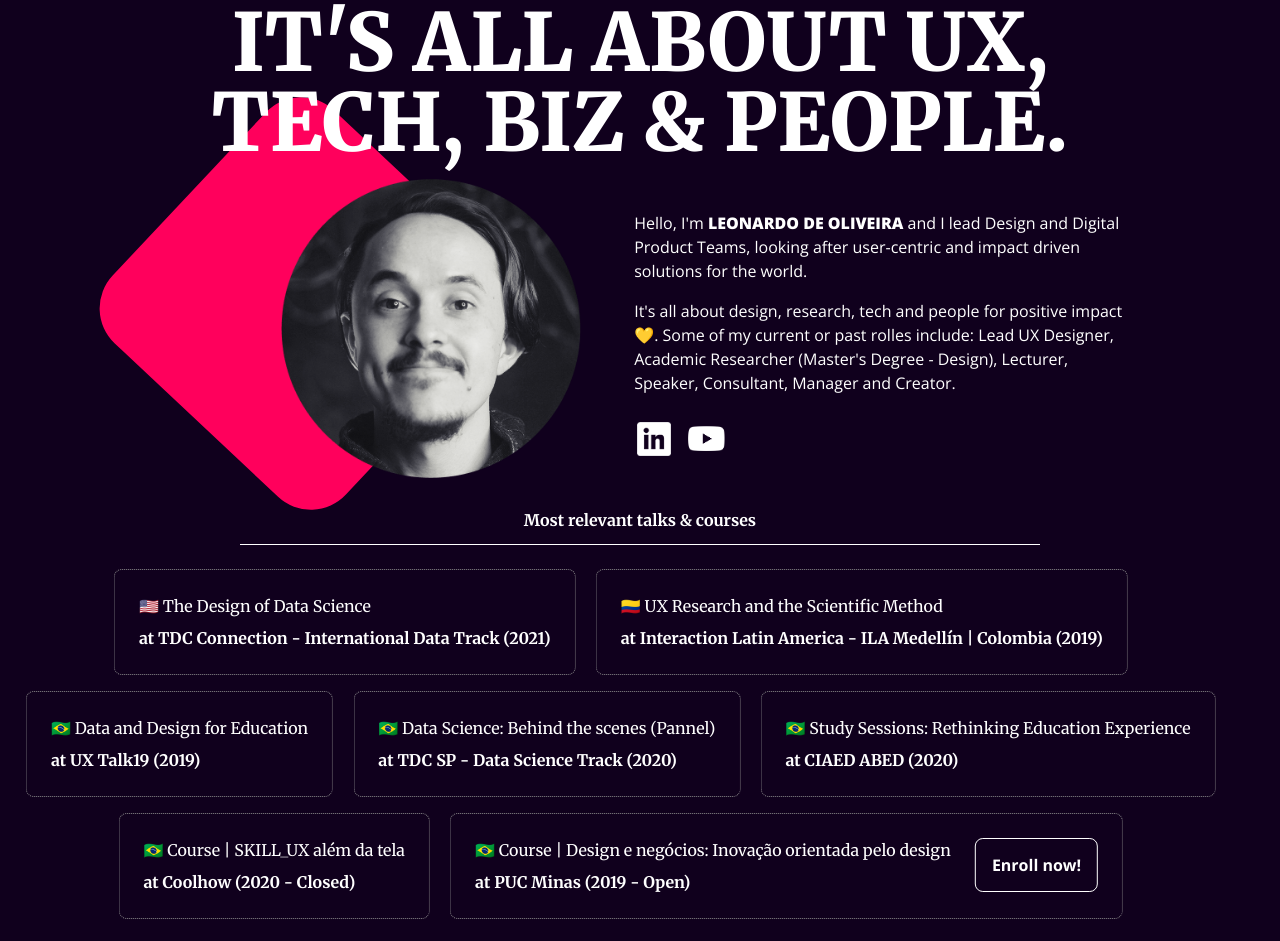
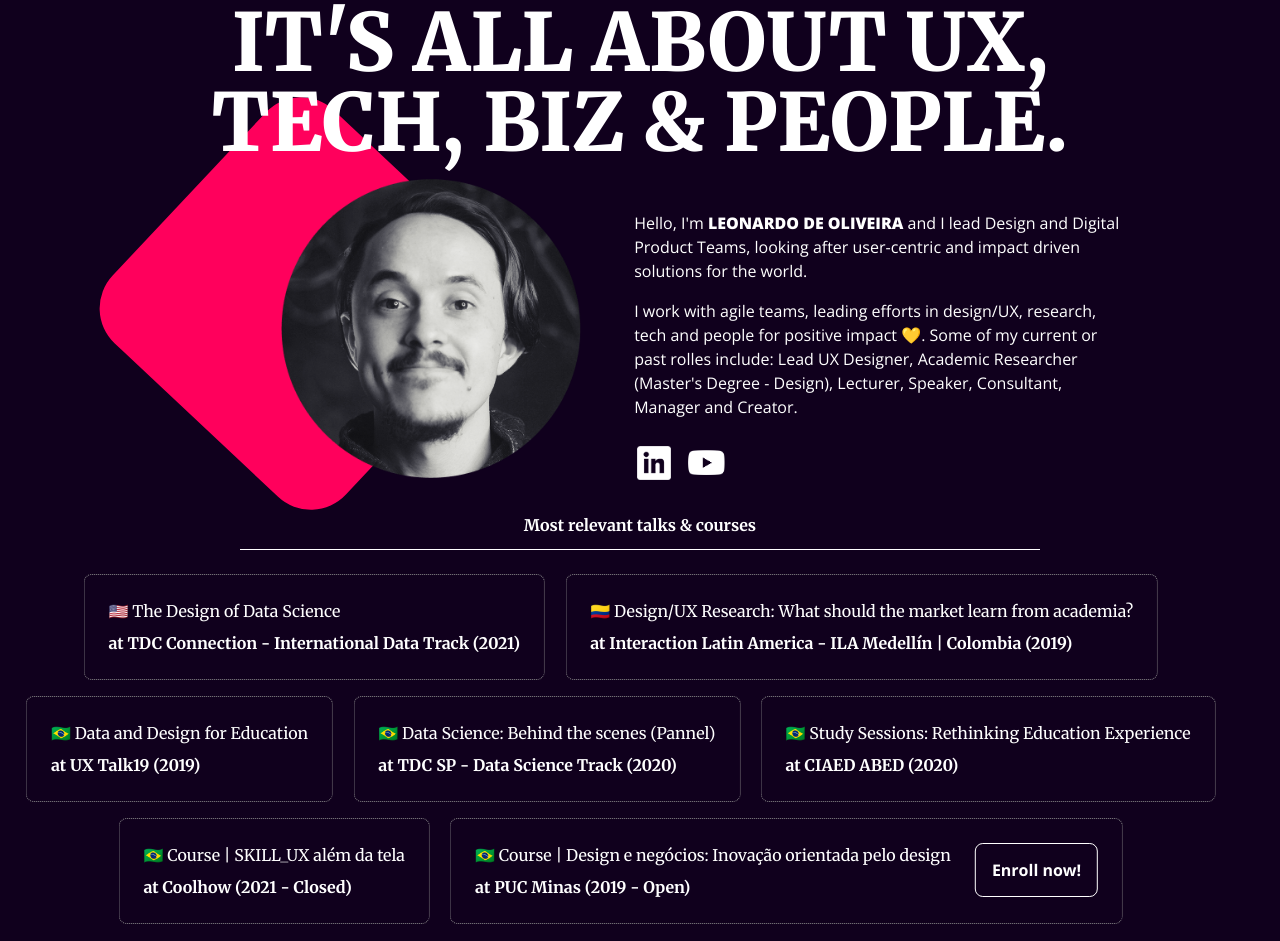
Before and after one commit to leonardobrauliodeoliveiraesilva/leonardobrauliodeoliveiraesilva.github.io, a plain HTML site: page index.html in a window 1280 px wide. Shown: the part 160-1101 px from the top of the page. Drawn offline with nearby package versions, Linux system fonts and the light colour scheme; grey boxes are pictures that could not be loaded.

Commit message:
Update index.html

```diff
--- a/index.html
+++ b/index.html
@@ -83,7 +83,7 @@ TO DO:
                     Hello, I'm <strong>LEONARDO DE OLIVEIRA</strong> and I lead Design and Digital Product Teams, looking after user-centric and impact driven solutions for the world.
                 </p>
                 <p>
-                    It's all about design, research, tech and people for positive impact 💛. Some of my current or past rolles include: Lead UX Designer, Academic Researcher (Master's Degree - Design), Lecturer, Speaker, Consultant, Manager and Creator.
+                    I work with agile teams, leading efforts in design/UX, research, tech and people for positive impact 💛. Some of my current or past rolles include: Lead UX Designer, Academic Researcher (Master's Degree - Design), Lecturer, Speaker, Consultant, Manager and Creator.
                 </p>
                 <ul>
                     <a href="https://www.linkedin.com/in/leonardo-braulio/" target="_blank"><li><img src="img/logos/icon_linkedin.png" class="icon"></li></a>
@@ -108,7 +108,7 @@ TO DO:
 
             <div class="cardsombra">
                 <div class="inlineblock">
-                <h5>🇨🇴 UX Research and the Scientific Method</h5>
+                <h5>🇨🇴 Design/UX Research: What should the market learn from academia?</h5>
                 <h6>at Interaction Latin America - ILA Medellín | Colombia (2019)</h6>
                 </div>
             </div>
@@ -137,7 +137,7 @@ TO DO:
             <div class="cardsombra">
                 <div class="inlineblock">
                 <h5>🇧🇷 Course | SKILL_UX além da tela</h5>
-                <h6>at Coolhow (2020 - Closed)</h6>
+                <h6>at Coolhow (2021 - Closed)</h6>
                 </div>
             </div>
 
@@ -241,7 +241,7 @@ TO DO:
                         <h6>at Commquest Comunicação (2014)</h6>
                     </div>
                     <div class="pastrolescard">
-                        <h5>Art Direction Intern</h5>
+                        <h5>🇫🇷 Art Direction Intern</h5>
                         <h6>at Zorba group - Paris/ France (2013)</h6>
                     </div>
                 </div>
@@ -276,7 +276,7 @@ TO DO:
                 <!-- Past roles (EDUCATION) CARDS-->
                 <div class="pastroles">
                     <div class="pastrolescard">
-                        <h5>Master Pro 1 Création et Management Multimédia</h5>
+                        <h5>🇫🇷 Master Pro 1 Création et Management Multimédia</h5>
                         <h6>at Université Rennes II - France (2012 - 2013)</h6>
                     </div>
                     <div class="pastrolescard">
```
